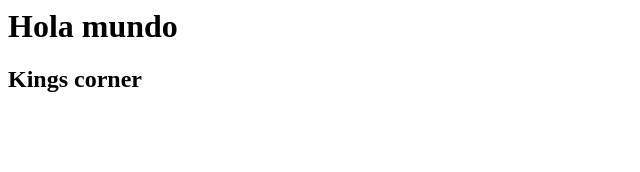
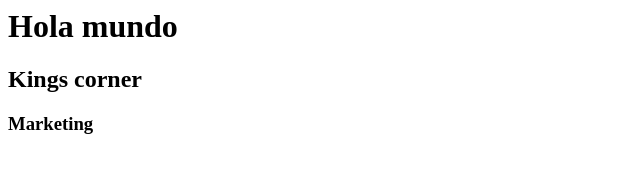
Before and after one commit to AlbaAranda/awrestartgit, a plain HTML site: page index.html in a window 1280 px wide. Shown: the whole page, without its empty margins (0-640 px from the left). Drawn offline with Linux system fonts and the light colour scheme.

Commit message:
Added h3

```diff
--- a/index.html
+++ b/index.html
@@ -1,2 +1,4 @@
 <h1>Hola mundo</h1>
 <h2>Kings corner</h2>
+
+<h3>Marketing</h3>
```
